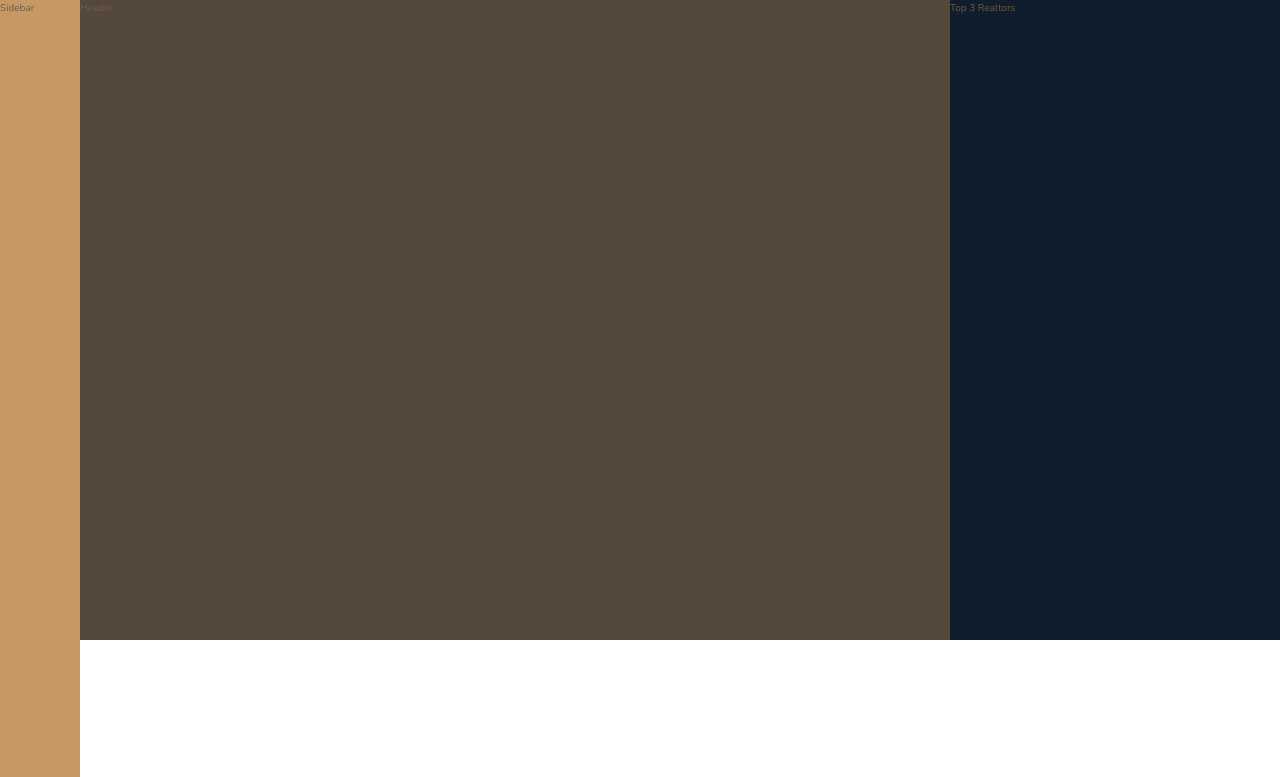
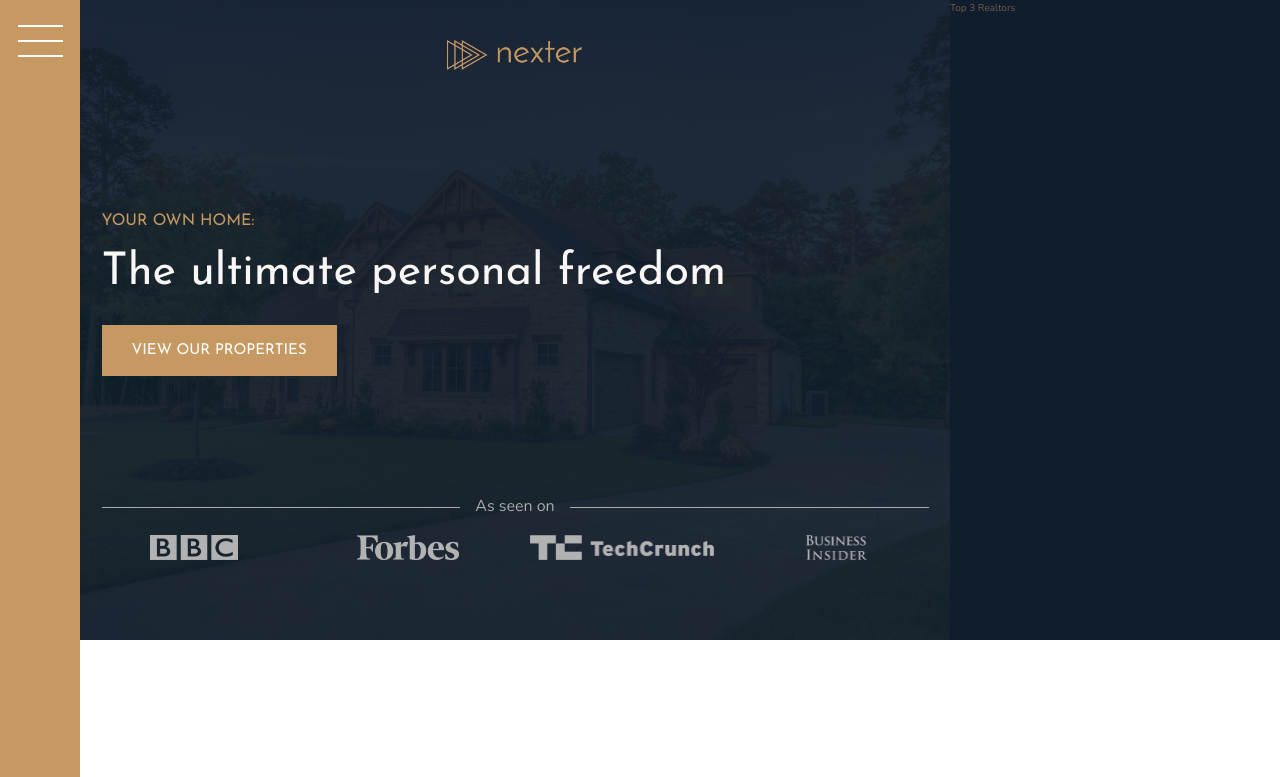
Before and after one commit to Vaggelis-Giannakosian/nexter, a website: page index.html in a window 1280 px wide. Shown: the top 777 px of the page. Drawn offline with nearby package versions, Linux system fonts and the light colour scheme.

Commit message:
completed the styling for the header section

```diff
--- a/index.html
+++ b/index.html
@@ -13,10 +13,20 @@
     </head>
     <body class="container">
       <div class="sidebar">
-          Sidebar
+          <button class="nav-btn"></button>
       </div>
       <header class="header">
-          Header
+          <img src="img/logo.png" alt="Nexter Logo" class="header__logo">
+          <h3 class="heading-3">Your own home:</h3>
+          <h1 class="heading-1">The ultimate personal freedom</h1>
+          <button class="btn header__btn">View our properties</button>
+          <div class="header__seenon-text">As seen on</div>
+          <div class="header__seenon-logos">
+              <img src="img/logo-bbc.png" alt="">
+              <img src="img/logo-forbes.png" alt="">
+              <img src="img/logo-techcrunch.png" alt="">
+              <img src="img/logo-bi.png" alt="">
+          </div>
       </header>
     <div class="realtors">
         Top 3 Realtors
--- a/sass/_header.scss
+++ b/sass/_header.scss
@@ -1,4 +1,58 @@
 .header{
-  background-color: $color-grey-dark-1;
   grid-column: full-start/ col-end 6;
+  background-image: linear-gradient(rgba($color-secondary,.93),rgba($color-secondary,.93)),
+  url("../img/hero.jpeg");
+  background-size: cover;
+  background-position: center;
+  padding: 8rem;
+  padding-top: 4rem;
+
+  display: grid;
+  grid-template-rows: 1fr min-content 6rem 1fr;
+  grid-template-columns: max-content;
+  grid-gap:1.5rem;
+  justify-content: center;
+
+  &__logo{
+    height: 3rem;
+    justify-self: center;
+  }
+
+  &__btn{
+    align-self: start;
+    justify-self: start;
+
+  }
+
+  &__seenon-text{
+    font-size: 1.6rem;
+    color:$color-grey-light-2;
+
+    display: grid;
+    grid-template-columns: 1fr max-content 1fr;
+    align-items: center;
+    grid-column-gap:1.5rem;
+
+    &::before, &::after{
+      content: '';
+      display: block;
+      height: 1px;
+      background-color: currentColor;
+    }
+
+  }
+
+  &__seenon-logos {
+    display: grid;
+    grid-template-columns: repeat(4,1fr);
+    grid-gap:3rem;
+    justify-items: center;
+
+    img{
+      height: 2.5rem;
+      filter:brightness(70%);
+    }
+  }
+
+
 }
--- a/sass/_sidebar.scss
+++ b/sass/_sidebar.scss
@@ -3,5 +3,32 @@
   background-color: $color-primary;
   grid-column: sidebar-start / sidebar-end;
   grid-row: 1 / -1;
+  display: flex;
+  justify-content: center;
+}
 
+.nav-btn{
+  border-radius: 0;
+  border: none;
+
+  background-color: white;
+  height: 2px;
+  width: 4.5rem;
+  margin-top: 4rem;
+
+  &::before,
+  &::after {
+    background-color: white;
+    height: 2px;
+    width: 4.5rem;
+    content:'';
+    display: block;
+  }
+
+  &::before{
+    transform: translateY(-1.5rem);
+  }
+  &::after{
+    transform: translateY(1.3rem);
+  }
 }
--- a/sass/_typography.scss
+++ b/sass/_typography.scss
@@ -6,6 +6,9 @@
 
 .heading-1{
   @extend %heading;
+  font-size: 4.5rem;
+  color:$color-grey-light-1;
+  line-height: 1;
 
 }
 
```
Also changed, not shown: css/style.css.
